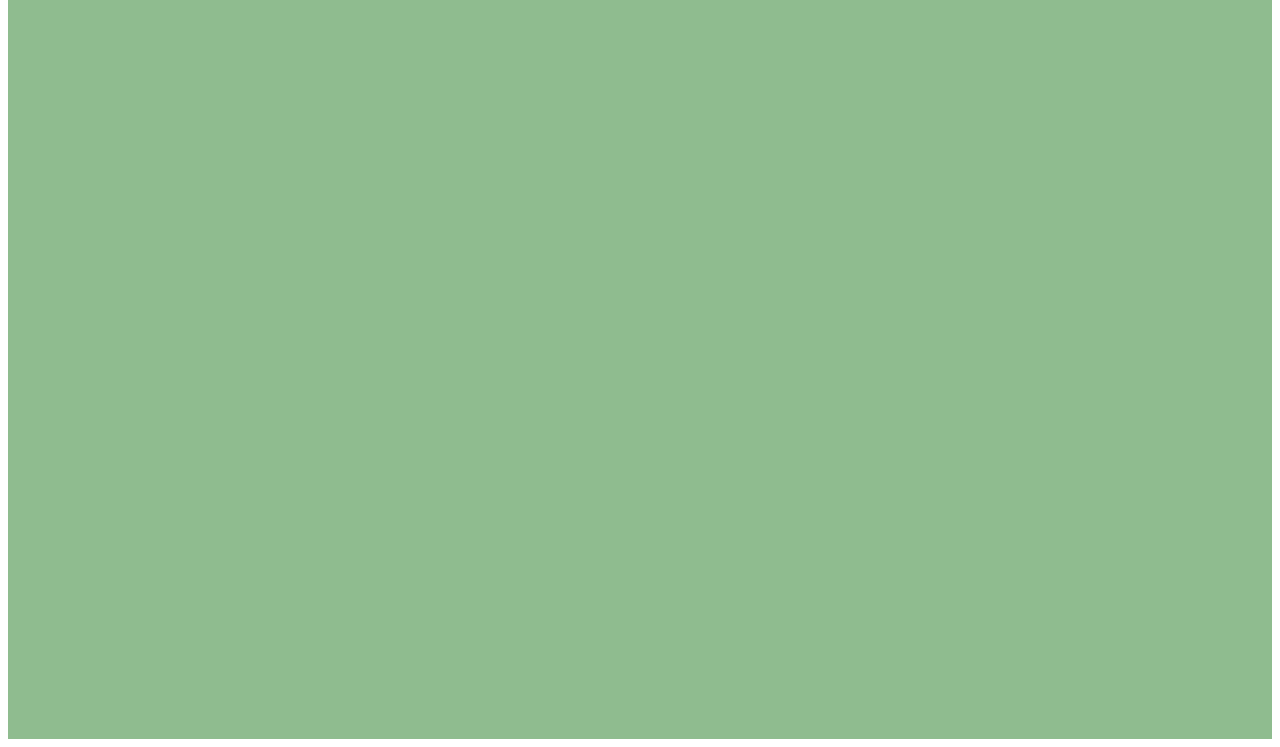
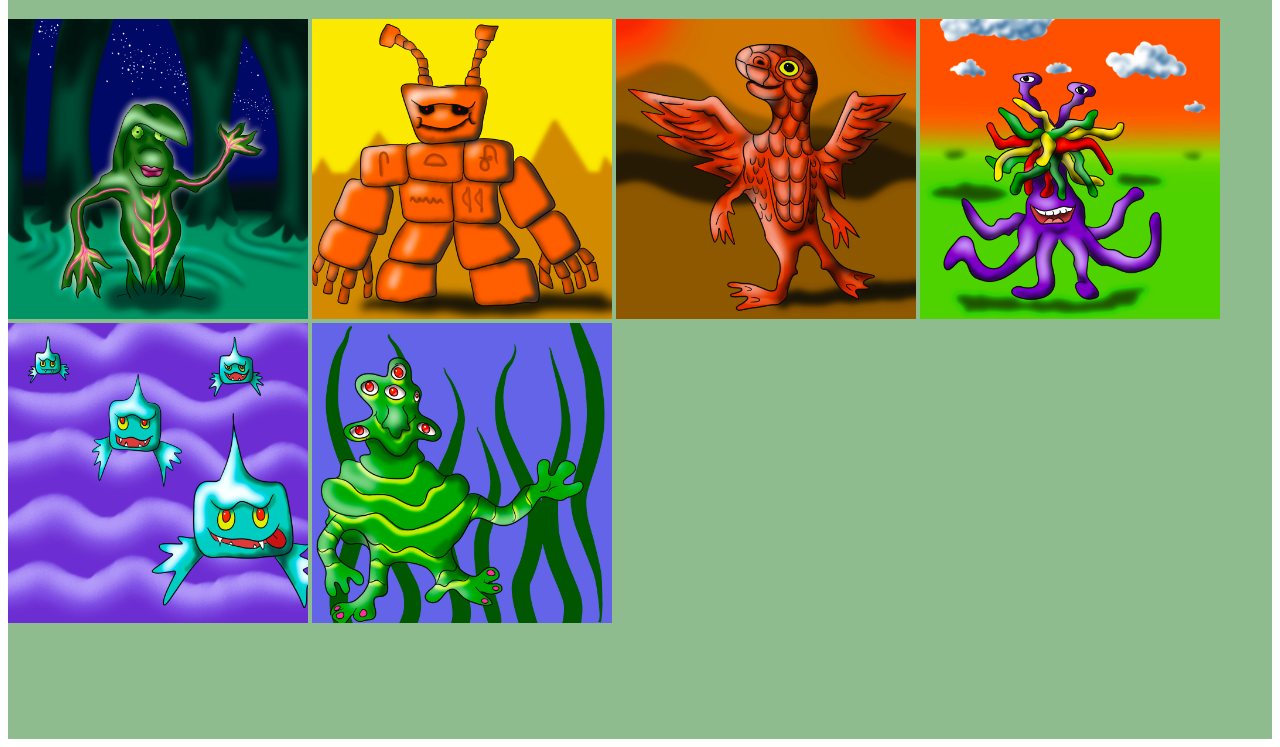
Before and after one commit to michaelwhendrix/personal-site, a plain HTML site: page portfolio.html in a window 1280 px wide. Shown: the part 169-916 px from the top of the page. Drawn offline with Linux system fonts and the light colour scheme.

Commit message:
Added images file and sized images and positioned elements

```diff
--- a/portfolio.html
+++ b/portfolio.html
@@ -14,6 +14,14 @@
         </header>
         <main>
             <h1>Portfolio</h1>
+            <article>
+                <img src="./images/IMG_0315.JPG" alt="alien digital drawing"/>
+                <img src="./images/IMG_0319.JPG" alt="alien digital drawing"/>
+                <img src="./images/IMG_0323.JPG" alt="alien digital drawing"/>
+                <img src="./images/IMG_0325.JPG" alt="alien digital drawing"/>
+                <img src="./images/IMG_0326.JPG" alt="alien digital drawing"/>
+                <img src="./images/IMG_0328.JPG" alt="alien digital drawing"/>
+            </article>
         </main>
     </body>
 </html>
--- a/styles.css
+++ b/styles.css
@@ -3,6 +3,8 @@ header {
     height: 100px;
 }
 main {
+    display: flex;
+    flex-direction: column;
     background-color: darkseagreen;
     height: 800px;
 }
@@ -15,3 +17,7 @@ h1 {
     float: left;
     margin-left: 30px;
 }
+img {
+    height: 300px;
+    width: 300px;
+}
```
Also changed, not shown: images/IMG_0315.JPG (added), images/IMG_0319.JPG (added), images/IMG_0323.JPG (added), images/IMG_0325.JPG (added), images/IMG_0326.JPG (added), images/IMG_0328.JPG (added), 1 other file.
